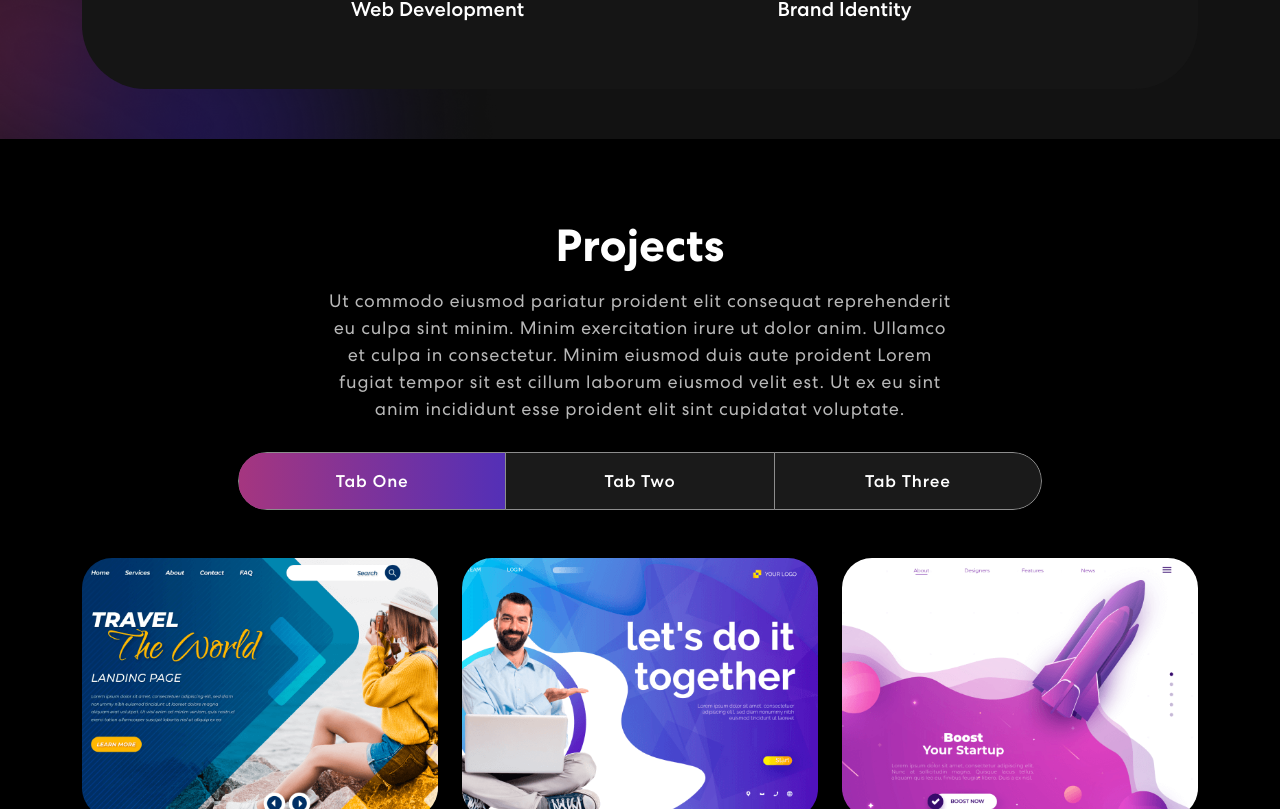
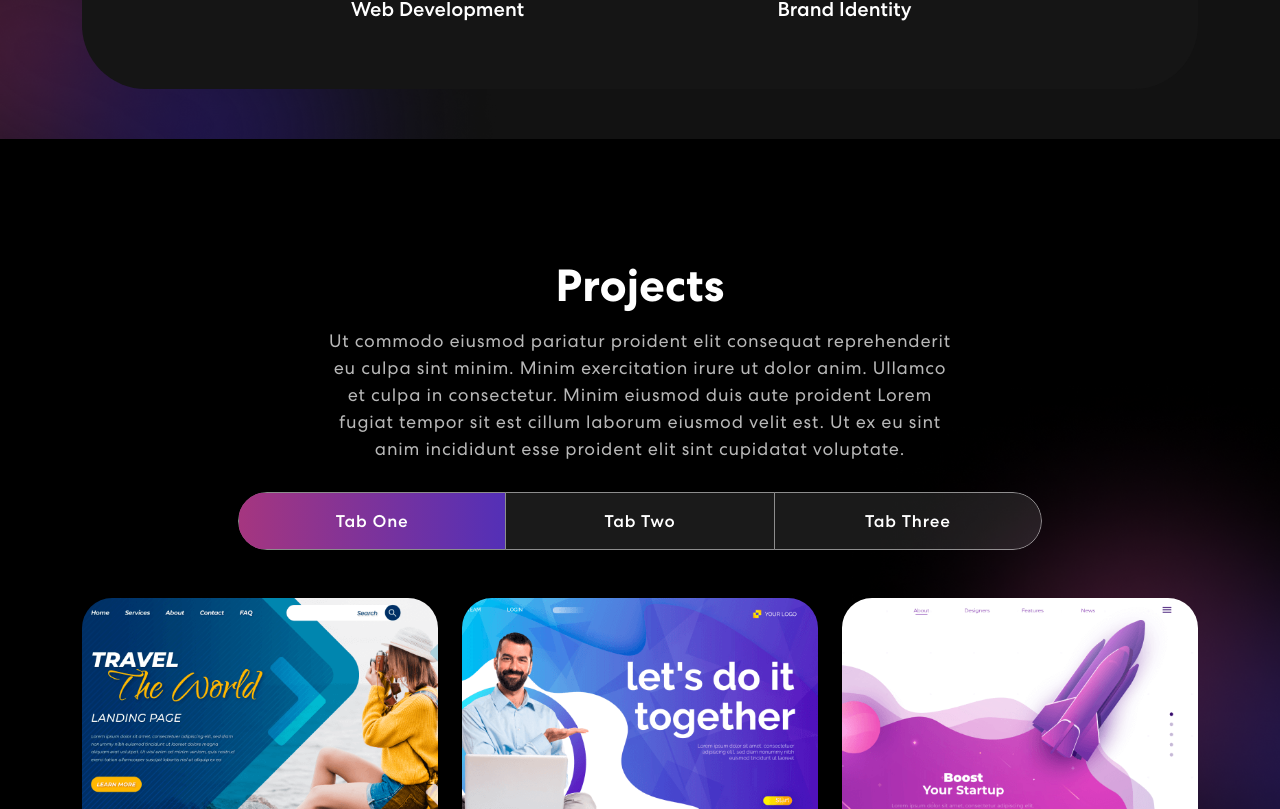
Before and after one commit to ThePushMaker/ReactPortfolio, a React (Create React App) app: page / in a window 1280 px wide. Shown: the part 1191-2000 px from the top of the page. Built offline with nearby package versions, Linux system fonts and the light colour scheme.

Commit message:
correciones css

```diff
--- a/src/App.css
+++ b/src/App.css
@@ -358,7 +358,8 @@ nav.navbar .navbar-toggler[aria-expanded="true"] .navbar-toggler-icon {
 
 /** projects **/
 .project {
-  padding: 80px 0;
+  padding: 120px 0;
+  z-index: -1;
   position: relative;
   background-color: black;
 }
@@ -384,7 +385,7 @@ nav.navbar .navbar-toggler[aria-expanded="true"] .navbar-toggler-icon {
   overflow: hidden;
 }
 .project .nav.nav-pills .nav-item {
-  width: 33.33333%;
+  width: calc(100% / 3);
 }
 .project .nav.nav-pills .nav-link {
   background-color: transparent;
@@ -450,7 +451,7 @@ nav.navbar .navbar-toggler[aria-expanded="true"] .navbar-toggler-icon {
 .proj-txtx {
   position: absolute;
   text-align: center;
-  top: 65%;
+  top:65%;
   left: 50%;
   transform: translate(-50%, -50%);
   transition: 0.5s ease-in-out;
```
Lines whose indentation alone changed are shown as unchanged.
